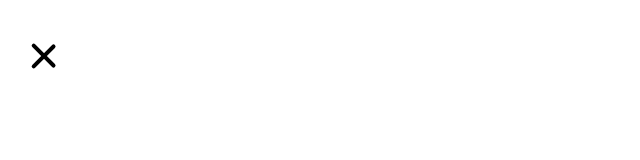
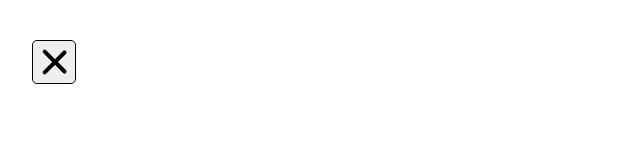
Before and after one commit to BigRiceEater/animate-burger-button, a plain HTML site: page index.html in a window 1280 px wide. Both pictures are taken after a click on the element 48 px from the left and 56 px from the top of the page. Shown: the whole page, without its empty margins (0-640 px from the left). Drawn offline with nearby package versions, Linux system fonts and the light colour scheme.

Commit message:
Add box around burger button

```diff
--- a/index.html
+++ b/index.html
@@ -15,10 +15,11 @@
         justify-content: space-around;
         width: 2rem;
         height: 2rem;
-        background: transparent;
-        border: none;
+        background: #eeeeee;
+        border: 1px solid black;
+        border-radius: 5px;
         cursor: pointer;
-        padding: 0;
+        padding: 5px;
         z-index: 10;
       }
 
@@ -57,14 +58,20 @@
         var $burgerLines = $(this).find('div');
         $burgerLines
           .eq(0)
-          .css('transform', isOpen ? 'rotate(45deg)' : 'rotate(0deg)');
+          .css(
+            'transform',
+            isOpen ? 'translateX(5px) rotate(45deg)' : 'rotate(0deg)'
+          );
         $burgerLines.eq(1).css({
           transform: isOpen ? 'translateX(20px)' : 'translateX(0)',
           opacity: isOpen ? '0' : '1',
         });
         $burgerLines
           .eq(2)
-          .css('transform', isOpen ? 'rotate(-45deg)' : 'rotate(0)');
+          .css(
+            'transform',
+            isOpen ? 'translateX(5px) rotate(-45deg)' : 'rotate(0)'
+          );
       }
     </script>
   </body>
```
